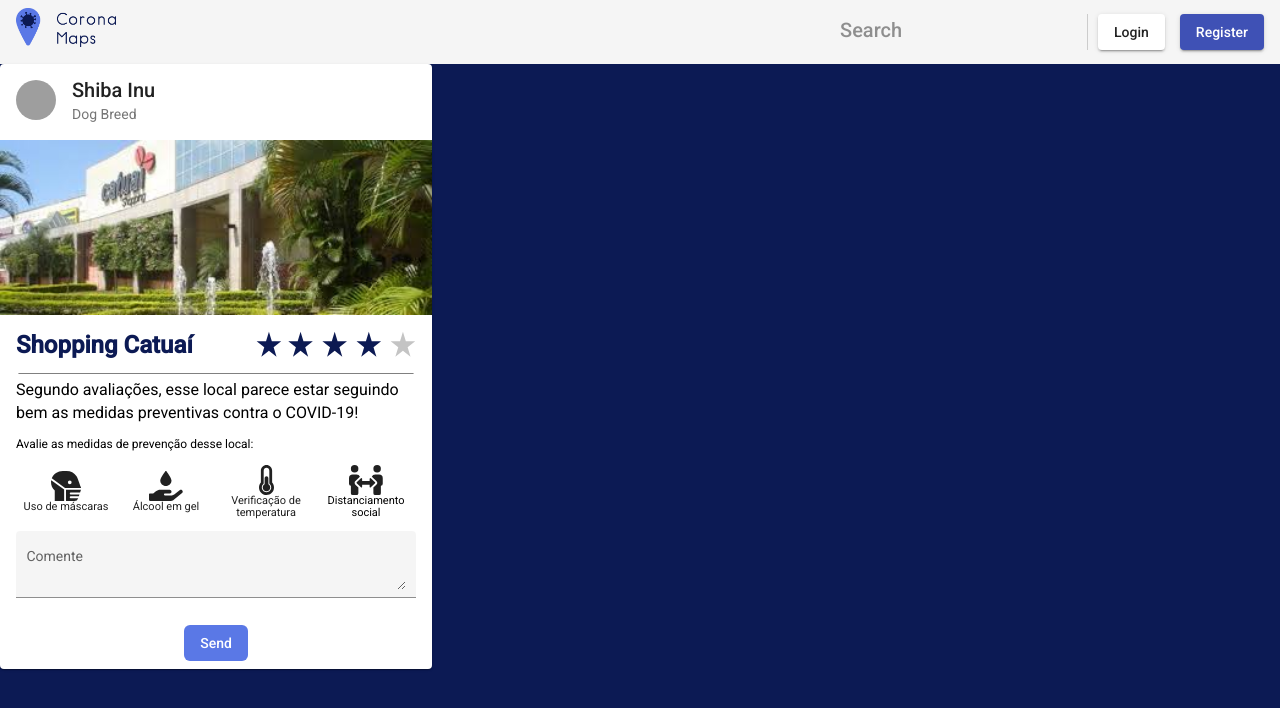
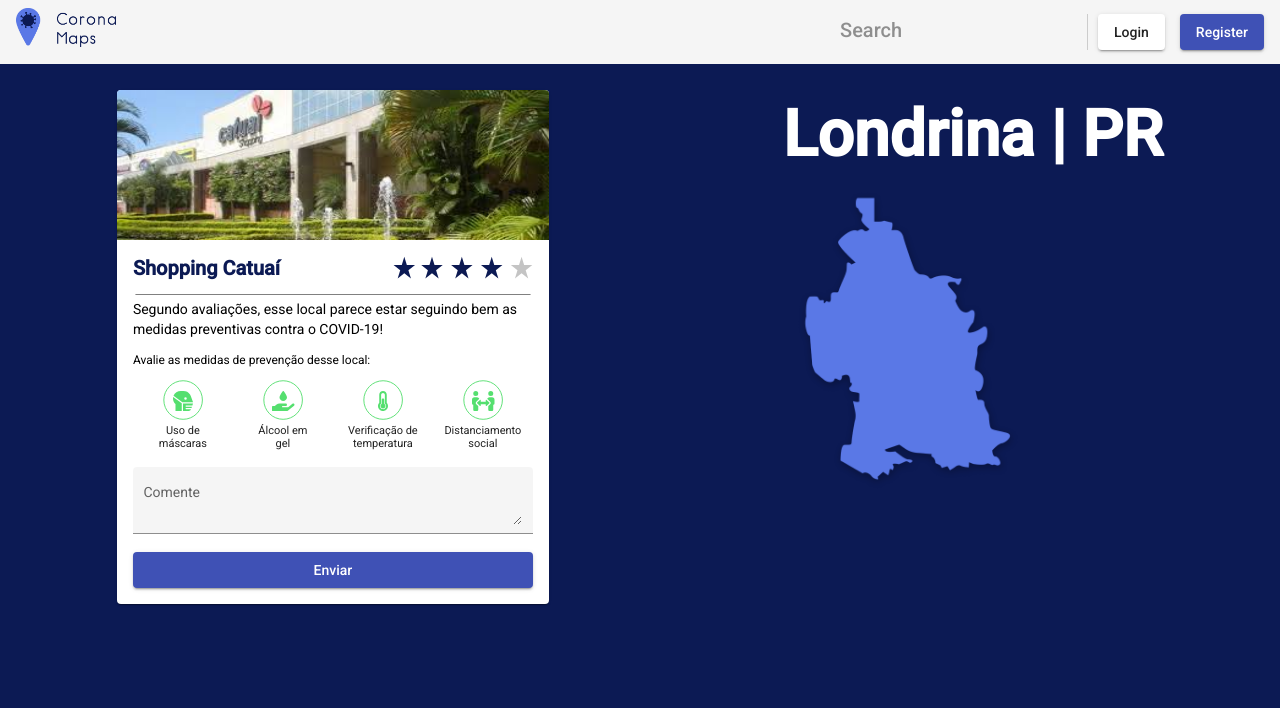
Before and after one commit to MatheusMuriel/CoronaMaps, an Angular app: page / in a window 1280 px wide. Shown: the top 708 px of the page. Built offline with nearby package versions, Linux system fonts and the light colour scheme; grey boxes are pictures that could not be loaded.

Commit message:
Londrina

```diff
--- a/src/app/app.module.ts
+++ b/src/app/app.module.ts
@@ -5,6 +5,8 @@
 import { AppComponent } from './app.component';
 import { BrowserAnimationsModule } from '@angular/platform-browser/animations';
 import { FontAwesomeModule } from '@fortawesome/angular-fontawesome';
+import {MatTooltipModule} from '@angular/material/tooltip';
+
 
 // Meterial
 import { MatToolbarModule } from '@angular/material/toolbar';
@@ -33,7 +35,8 @@
     MatFormFieldModule,
     MatInputModule,
     MatCardModule,
-    FontAwesomeModule
+    FontAwesomeModule,
+    MatTooltipModule
   ],
   providers: [],
   bootstrap: [AppComponent]
--- a/src/app/londrina/londrina.component.html
+++ b/src/app/londrina/londrina.component.html
@@ -1,10 +1,7 @@
+<div class="container">
+
   <mat-card class="example-card">
-  <mat-card-header>
-    <div mat-card-avatar class="example-header-image"></div>
-    <mat-card-title>Shiba Inu</mat-card-title>
-    <mat-card-subtitle>Dog Breed</mat-card-subtitle>
-  </mat-card-header>
-  <img mat-card-image src="../../assets/catuai.jpeg" alt="Photo of a Shiba Inu">
+      <img mat-card-image class="img-card" src="../../assets/catuai.jpeg">
 
       <mat-card-content>
 
@@ -33,40 +30,76 @@
             <div class="icons">
 
               <div class="icon">
+                <svg class="circle" viewBox="0 0 87 87" fill="none" xmlns="http://www.w3.org/2000/svg">
+                  <circle cx="43.7555" cy="43.5611" r="41.9382" stroke="#55DF6F" stroke-width="2"/>
+                </svg>
+                <div class="fa">
                   <fa-icon [icon]="faHeadSideMask"></fa-icon>
-              <p>Uso de máscaras</p>
+                </div>
+                <div class="text">
+                  <p>Uso de</p>
+                  <p>máscaras</p>
+                </div>
               </div>
 
               <div class="icon">
+                <svg class="circle" viewBox="0 0 87 87" fill="none" xmlns="http://www.w3.org/2000/svg">
+                  <circle cx="43.7555" cy="43.5611" r="41.9382" stroke="#55DF6F" stroke-width="2"/>
+                </svg>
+                <div class="fa">
                   <fa-icon [icon]="faHandHoldingWater"></fa-icon>
-            <p>Álcool em gel</p>
+                </div>
+                <div class="text">
+                  <p>Álcool em</p>
+                  <p>gel</p>
+                </div>
               </div>
 
               <div class="icon">
+                <svg class="circle" viewBox="0 0 87 87" fill="none" xmlns="http://www.w3.org/2000/svg">
+                  <circle cx="43.7555" cy="43.5611" r="41.9382" stroke="#55DF6F" stroke-width="2"/>
+                </svg>
+                <div class="fa">
                   <fa-icon [icon]="faThermometerHalf"></fa-icon>
-            <p>Verificação de temperatura</p>
+                </div>
+                <div class="text">
+                  <p>Verificação de</p>
+                  <p>temperatura</p>
+                </div>
               </div>
 
               <div class="icon">
+                <svg class="circle" viewBox="0 0 87 87" fill="none" xmlns="http://www.w3.org/2000/svg">
+                  <circle cx="43.7555" cy="43.5611" r="41.9382" stroke="#55DF6F" stroke-width="2"/>
+                </svg>
+                <div class="fa">
                   <fa-icon [icon]="faPeopleArrows"></fa-icon>
-            <p class="title">Distanciamento social</p>
+                </div>
+                <div class="text">
+                  <p>Distanciamento</p>
+                  <p>social</p>
                 </div>
 
               </div>
 
-        <div>
+            </div>
+
+            <div class="comment-cont">
               <mat-form-field class="comment-box" appearance="fill">
                 <mat-label>Comente</mat-label>
                 <textarea matInput></textarea>
               </mat-form-field>
+              <button mat-raised-button color="primary">Enviar</button>
             </div>
 
           </div>
         </div>
+      </mat-card-content>
+  </mat-card>
 
-  </mat-card-content>
+  <div class="mapa">
+    <p class="title">Londrina | PR</p>
+    <img src="../../assets/lond1.png">
+  </div>
 
-  <mat-card-actions class="card-actions">
-    <button mat-button class="send-btn">Send</button>
-  </mat-card-actions>
-</mat-card>
+</div>
--- a/src/app/londrina/londrina.component.scss
+++ b/src/app/londrina/londrina.component.scss
@@ -1,10 +1,36 @@
+.container {
+  display: flex;
+  flex-direction: row;
+  justify-content: space-around;
+  margin-top: 2%;
+}
+
+.mapa {
+  height: 500px;
+}
+
+.mapa img {
+ height: 60%;
+}
+
+.mapa .title {
+  font-family: Roboto;
+  font-style: normal;
+  font-weight: bold;
+  font-size: 64px;
+  line-height: 140.62%;
+  /* or 90px */
+
+  color: #FFFFFF;
+}
+
 .example-card {
   max-width: 400px;
+  max-height: 500px;
 }
 
-.example-header-image {
-  background-image: url('https://material.angular.io/assets/img/examples/shiba1.jpg');
-  background-size: cover;
+.img-card {
+  height: 150px;
 }
 
 .mat-card-content {
@@ -22,14 +48,14 @@
 }
 
 .rat-local {
-  width: 40%;
+  width: 35%;
 }
 
 .name-local {
   font-family: Roboto;
   font-style: normal;
   font-weight: bold;
-  font-size: 24px;
+  font-size: 20px;
   color: #0C1A54;
   margin: unset;
 }
@@ -38,7 +64,7 @@
   font-family: Roboto;
   font-style: normal;
   font-weight: normal;
-  font-size: 16px;
+  font-size: 14px;
   line-height: 140.62%;
 
   color: #000000;
@@ -58,6 +84,7 @@
   flex-direction: row;
   flex-wrap: nowrap;
   justify-content: space-between;
+  margin-bottom: 10px;
 
   .icon {
     display: flex;
@@ -66,8 +93,27 @@
     align-items: center;
     justify-content: center;
 
-    fa-icon {
-      font-size: 30px;
+    .circle {
+      width: 40px;
+
+    }
+
+    .fa {
+      display: flex;
+      position: absolute;
+      flex-direction: column;
+      align-items: center;
+      justify-content: center;
+
+      fa-icon {
+        font-size: 20px;
+        margin-bottom: 35px;
+        color: #55DF6F;
+      }
+    }
+
+    .text {
+      margin-top: 10px;
     }
 
     p {
@@ -75,17 +121,11 @@
       font-style: normal;
       font-weight: normal;
       font-size: 11px;
-      line-height: 110%;
+      line-height: 10%;
       text-align: center;
+      white-space: pre-wrap;
     }
   }
-}
-
-.send-btn {
-  background: #5A78E6;
-  border-radius: 6px;
-  text-align: center;
-  color: #FFFFFF;
 }
 
 .card-actions {
@@ -95,5 +135,10 @@
 
 .comment-box {
   width: 100%;
-  height: 100%;
+
 }
+
+.comment-cont {
+  display: flex;
+  flex-direction: column;
+}
--- a/src/app/maps/maps.component.scss
+++ b/src/app/maps/maps.component.scss
@@ -31,9 +31,3 @@
 .toolbar-img img {
   width: 100px;
 }
-
-.content {
-  display: flex;
-  flex-shrink: 0;
-  flex-grow: 0;
-}
```
Also changed, not shown: src/assets/lond1.png (added). Lines whose indentation alone changed are shown as unchanged.
